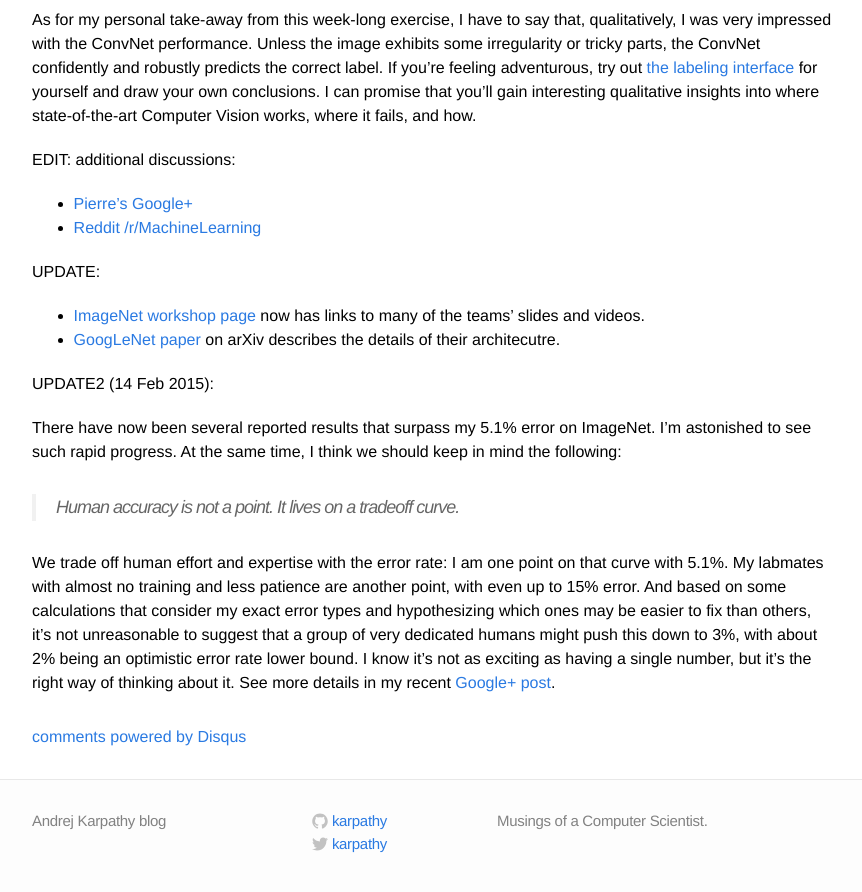
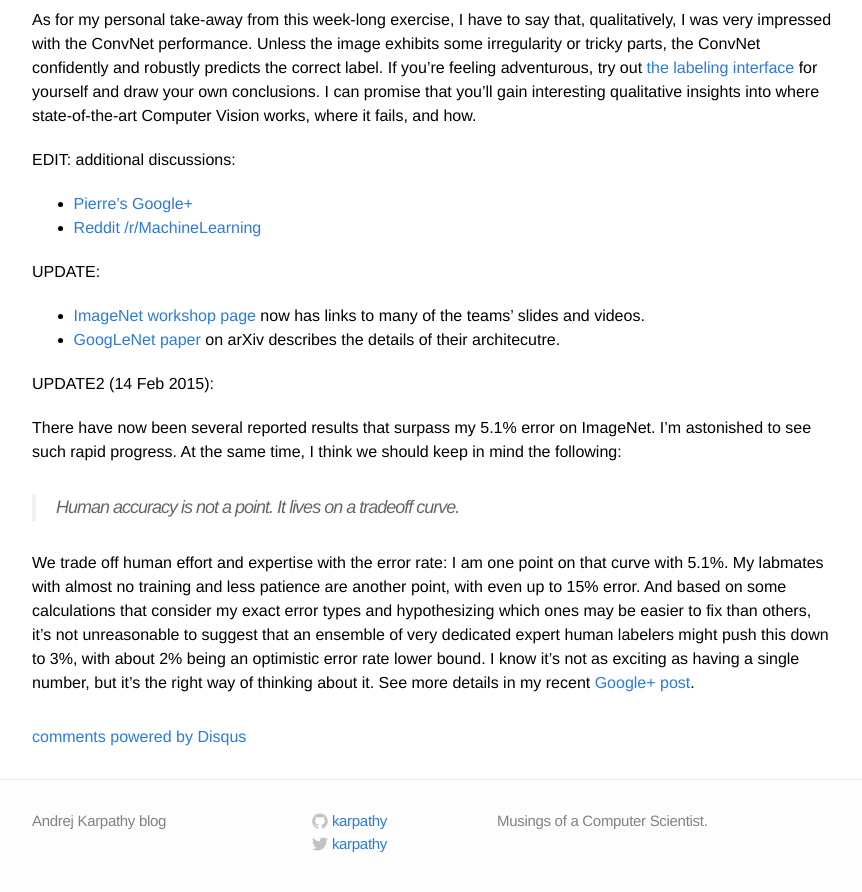
Before and after one commit to karpathy/karpathy.github.io, a Jekyll site: the page built from _posts/2014-09-02-what-i-learned-from-competing-against-a-convnet-on-imagenet.markdown, in a window 1280 px wide and 900 px high, scrolled down 6364 px. Shown: the top 892 px of the window, without its empty margins (208-1070 px from the left). Built offline with Jekyll 4.4.1, drawn with Linux system fonts in a browser that asks for light colours; Markdown is read by kramdown in place of the engine named in the settings; comment, search, counter and statistics services are not loaded.

Commit message:
small fixes

```diff
--- a/_posts/2014-09-02-what-i-learned-from-competing-against-a-convnet-on-imagenet.markdown
+++ b/_posts/2014-09-02-what-i-learned-from-competing-against-a-convnet-on-imagenet.markdown
@@ -129,4 +129,4 @@ There have now been several reported results that surpass my 5.1% error on Image
 
 > Human accuracy is not a point. It lives on a tradeoff curve.
 
-We trade off human effort and expertise with the error rate: I am one point on that curve with 5.1%. My labmates with almost no training and less patience are another point, with even up to 15% error. And based on some calculations that consider my exact error types and hypothesizing which ones may be easier to fix than others, it's not unreasonable to suggest that a group of very dedicated humans might push this down to 3%, with about 2% being an optimistic error rate lower bound. I know it's not as exciting as having a single number, but it's the right way of thinking about it. See more details in my recent [Google+ post](https://plus.google.com/+AndrejKarpathy/posts/dwDNcBuWTWf).
+We trade off human effort and expertise with the error rate: I am one point on that curve with 5.1%. My labmates with almost no training and less patience are another point, with even up to 15% error. And based on some calculations that consider my exact error types and hypothesizing which ones may be easier to fix than others, it's not unreasonable to suggest that an ensemble of very dedicated expert human labelers might push this down to 3%, with about 2% being an optimistic error rate lower bound. I know it's not as exciting as having a single number, but it's the right way of thinking about it. See more details in my recent [Google+ post](https://plus.google.com/+AndrejKarpathy/posts/dwDNcBuWTWf).
```
